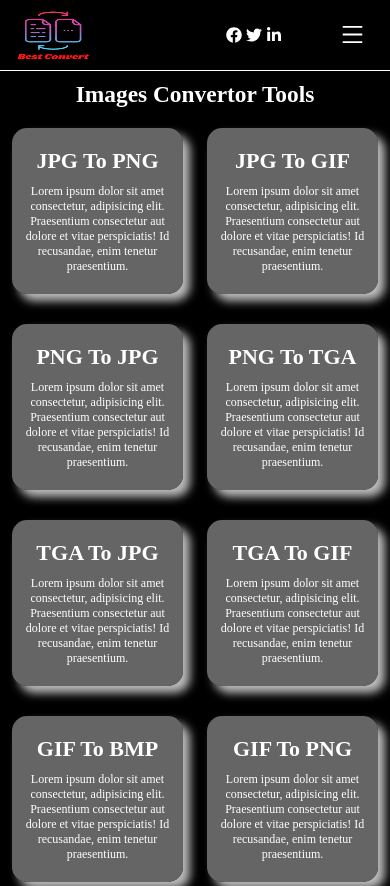
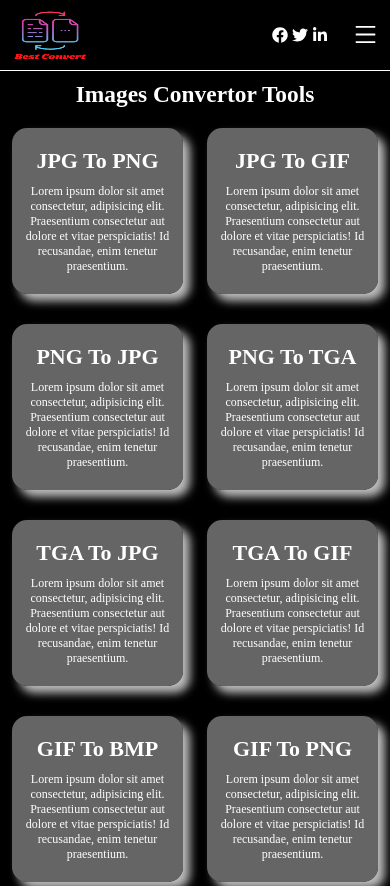
Before and after one commit to shubhamjapkar/bestconvert, a Next.js app: page / in a window 390 px wide. Shown: the top 886 px of the page. Built offline with nearby package versions, Linux system fonts and the light colour scheme.

Commit message:
ui issue fix

```diff
--- a/styles/globals.css
+++ b/styles/globals.css
@@ -39,7 +39,7 @@ body {
 
 a{text-decoration: none;}
 
-.menu_bar a:first-child{grid-column: 2/3;}
+.menu_bar div:first-child{grid-column: 2/3;}
 
 .hamberger,
 #buttonlog,
@@ -359,7 +359,7 @@ a{text-decoration: none;}
   .footerlast label{display: flex; justify-content: center; flex-direction: column; font-size: 10px;}
 
   .menu_bar {
-    grid-template-columns: 0.02fr 0.1fr 0.5fr 1fr 0.3fr 0.1fr;
+    grid-template-columns: 0.02fr 1fr 0.5fr 1fr 0.3fr 0.1fr;
   }
 
   .social {
--- a/tsconfig.json
+++ b/tsconfig.json
@@ -16,7 +16,8 @@
     "moduleResolution": "node",
     "resolveJsonModule": true,
     "isolatedModules": true,
-    "jsx": "preserve"
+    "jsx": "preserve",
+    "target": "es5"
   },
   "include": [
     "next-env.d.ts",
```
